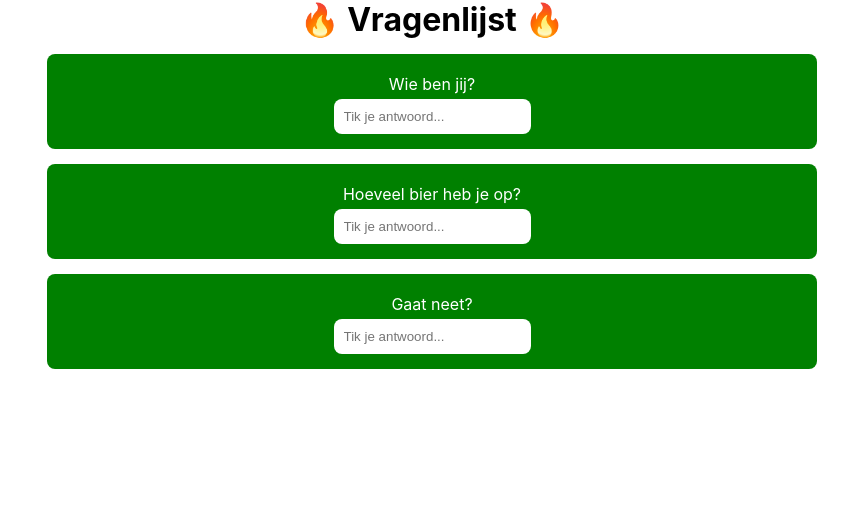
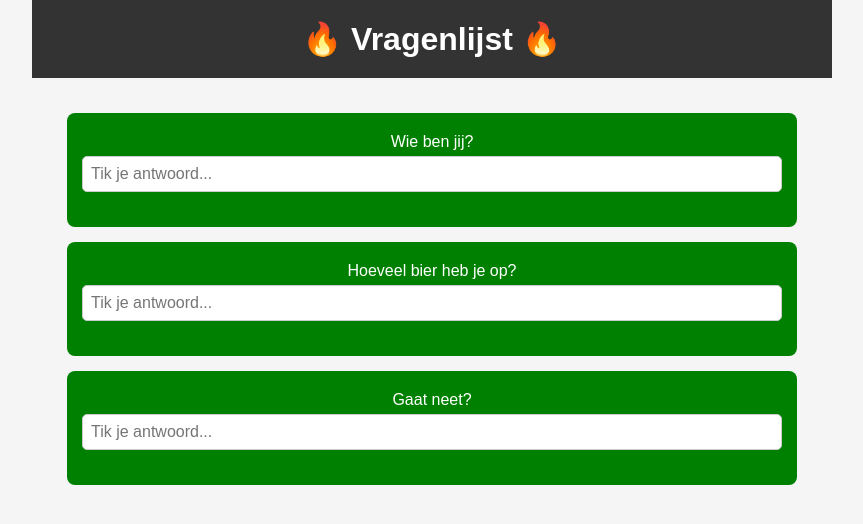
Before and after one commit to Ffyud/rodo-gui, a React (Create React App) app: page /#/vragenlijst in a window 1280 px wide. Shown: the top 524 px of the page, without its empty margins (208-1071 px from the left). Built offline with nearby package versions, Linux system fonts and the light colour scheme.

Commit message:
LogIntje bouwen

```diff
--- a/package.json
+++ b/package.json
@@ -7,11 +7,13 @@
     "@testing-library/jest-dom": "^5.16.5",
     "@testing-library/react": "^13.4.0",
     "@testing-library/user-event": "^13.5.0",
+    "certificates-manager": "^0.2.20",
+    "node.js": "^0.0.1-security",
     "react": "^18.2.0",
     "react-dom": "^18.2.0",
     "react-router": "^6.8.0",
     "react-router-dom": "^6.8.0",
-    "react-scripts": "5.0.1",
+    "react-scripts": "^2.1.3",
     "web-vitals": "^2.1.4"
   },
   "scripts": {
--- a/src/App.js
+++ b/src/App.js
@@ -4,6 +4,7 @@ import Main from "./Main";
 import Vragenlijst from "./Vragenlijst";
 import React from "react";
 import Questionnaire from "./Vragenlijst_aanmaken";
+import LoginForm from "./LogIn";
 
 function App() {
     return (
@@ -13,6 +14,7 @@ function App() {
                     <Route index element={<Main />} />
                     <Route path="vragenlijst" element={<Vragenlijst />} />
                     <Route path="vragenlijst_aanmaken" element={<Questionnaire />} />
+                    <Route path="login" element={<LoginForm />} />
                 </Route>
             </Routes>
 
--- /dev/null
+++ b/src/LogIn.css
@@ -0,0 +1,63 @@
+body {
+    font-family: Arial, sans-serif;
+    background-color: #f5f5f5;
+  }
+
+  header {
+    background-color: #333;
+    color: white;
+    padding: 20px;
+    text-align: center;
+  }
+
+  h1 {
+    margin: 0;
+  }
+
+  main {
+    padding: 20px;
+  }
+
+  form {
+    background-color: white;
+    padding: 20px;
+    box-shadow: 0 0 10px rgba(0, 0, 0, 0.1);
+    border-radius: 10px;
+    max-width: 500px;
+    margin: 20px auto;
+  }
+
+  label {
+    display: block;
+    margin-bottom: 10px;
+  }
+
+  input[type="text"],
+  input[type="password"] {
+    padding: 8px;
+    font-size: 16px;
+    width: 100%;
+    margin-bottom: 20px;
+    box-sizing: border-box;
+    border: 1px solid #ccc;
+    border-radius: 5px;
+  }
+
+  button[type="submit"] {
+    background-color: #333;
+    color: white;
+    padding: 8px 20px;
+    border-radius: 5px;
+    border: none;
+    cursor: pointer;
+    float: right;
+  }
+
+  button[type="submit"]:hover {
+    background-color: #444;
+  }
+
+  .wrapper {
+    max-width: 800px;
+    margin: 0 auto;
+  }
--- /dev/null
+++ b/src/LogIn.js
@@ -0,0 +1,39 @@
+import React, { useState } from 'react';
+import "./LogIn.css";
+
+const LoginForm = () => {
+    const [username, setUsername] = useState('');
+    const [password, setPassword] = useState('');
+    const [errorMessage, setErrorMessage] = useState('');
+
+    const handleSubmit = (event) => {
+      event.preventDefault();
+      if (username === 'test' && password === '1234') {
+          console.log('Login successful');
+      } else {
+          setErrorMessage('Incorrect username or password. Please try again.');
+          console.log('Login failed');
+      }
+    };
+
+    return (
+      <form onSubmit={handleSubmit}>
+        <label>
+          Username:
+          <input type="text" value={username} onChange={(e) => setUsername(e.target.value)} />
+        </label>
+        <br />
+        <label>
+          Password:
+          <input type="password" value={password} onChange={(e) => setPassword(e.target.value)} />
+        </label>
+        <br />
+        {errorMessage && <p style={{color: 'red'}}>{errorMessage}</p>}
+        <button type="submit">Submit</button>
+
+      </form>
+
+    );
+  };
+
+  export default LoginForm;
--- a/src/Main.js
+++ b/src/Main.js
@@ -10,6 +10,8 @@ function Main() {
                 <div>Dit is de landingspagina.
                     <br/><br/> Kijk, een route: <br/><br/></div>
                 <div>
+                    <Link to={"LogIn"}>Open LoginForm</Link>
+                    <br/><br/>
                     <Link to={"vragenlijst"}>Open vragenlijst</Link>
                     <br/><br/>
                     <Link to={"vragenlijst_aanmaken"}>Open Questionnaire</Link>
```
Also changed, not shown: 1 other file (tests, documents, lock files or other folders).
